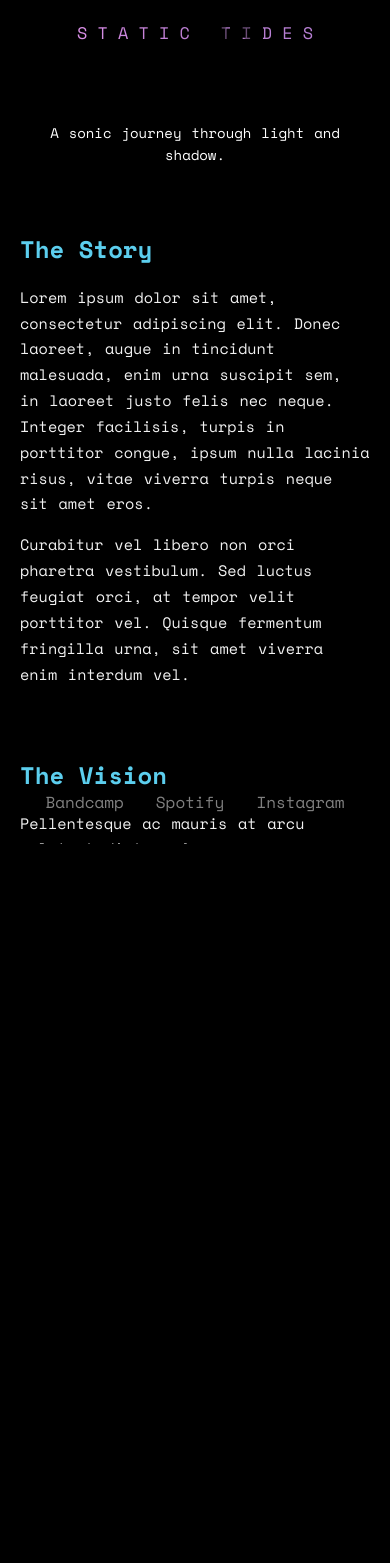
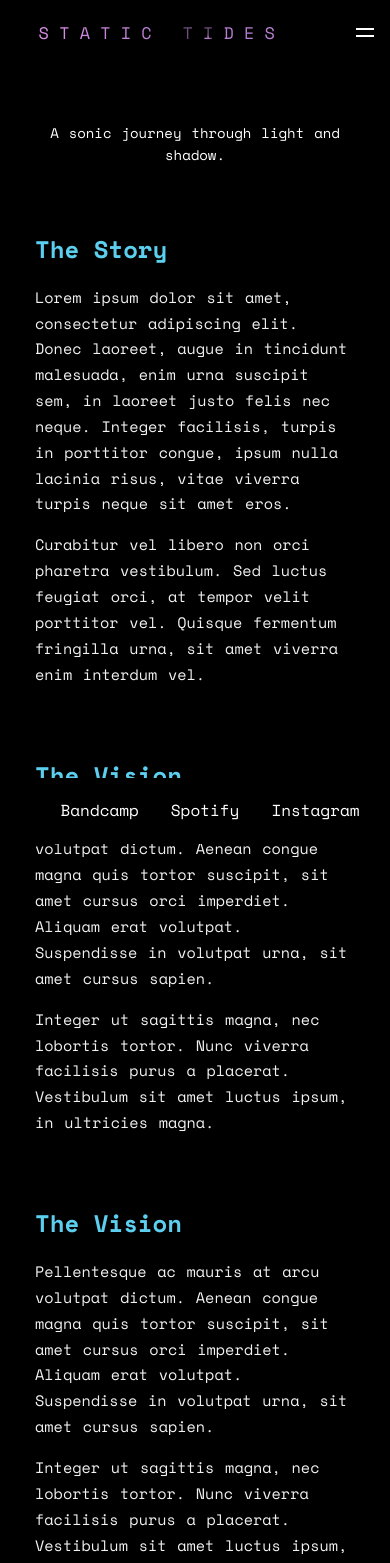
Before and after one commit to p-cottrell/static-tides, a React (Vite) app: page /about in a window 390 px wide. Shown: the top 1563 px of the page. Before the commit the page ends 844 px from the top, so only its background shows below. Built offline with nearby package versions, Linux system fonts and the light colour scheme.

Commit message:
made changes to the header, added a hamburger menu and stamped out a few bugs

```diff
--- a/package.json
+++ b/package.json
@@ -8,6 +8,7 @@
     "@testing-library/jest-dom": "^4.2.4",
     "@testing-library/react": "^9.5.0",
     "@testing-library/user-event": "^7.2.1",
+    "hamburger-react": "^2.5.2",
     "react": "^18.3.1",
     "react-dom": "^18.3.1",
     "react-icons": "^5.5.0",
--- a/src/components/footer/footer.css
+++ b/src/components/footer/footer.css
@@ -1,15 +1,15 @@
 /* Footer wrapper — always at bottom center */
 .site-footer {
   position: fixed;
-  bottom: 10px;
-  left: 50%;
-  transform: translateX(-50%);
+  left: 0;
+  bottom: 0;
+  transform: none;
   width: 100%;
-  max-width: 100%;
+  max-width: vw100;
   text-align: center;
   z-index: 9999;
-  background: transparent;
-  padding: 0.5rem 0;
+  background: #000;
+  padding: 20px 0 20px 0;
 }
 
 /* Inner content */
@@ -45,6 +45,6 @@
 
 @media (max-width: 768px) {
   .site-footer {
-    bottom: 20px;
+    bottom: 0;
   }
 }
--- a/src/components/header/Header.jsx
+++ b/src/components/header/Header.jsx
@@ -1,16 +1,59 @@
-import React from "react";
 import "./header.css";
 import { Link } from "react-router-dom";
+import React, { useState } from "react";
+import { Pivot as Hamburger } from "hamburger-react";
+import { CSSTransition } from "react-transition-group";
+import useMediaQuery from "../../hooks/useMediaQuery";
 
 const Header = () => {
+  const [isOpen, setIsOpen] = useState(false);
+  const isPhone = useMediaQuery("(max-width: 767px)");
+
+  const handleToggle = () => {
+    setIsOpen(!isOpen);
+  };
+
+
   return (
-    <>
-    <div className="title-container">
+    <header className="header-container">
       <Link to="/" className="title-link">
-        <h1 className="title">S T A T I C &nbsp; T I D E S</h1>
-      </Link>
-    </div>
-    </>
+          <h1 className="title">S T A T I C &nbsp; T I D E S</h1>
+        </Link>
+        <div className="hamburger-button">
+          <div>
+                <Hamburger
+                  size = {isPhone ? 18 : 24}
+                  toggled={isOpen}
+                  toggle={setIsOpen}
+                  />
+                {isOpen && (
+                <div className="menu">
+                  <div className="hamburger-button">
+                    <Hamburger
+                      size={isPhone ? 18 : 24}
+                      toggled={isOpen}
+                      toggle={setIsOpen}
+                    />
+                  </div>
+                  <nav className="menu-item-wrapper">
+                    <li className="menu-item ">
+                    <Link  onClick={handleToggle} to="/">home</Link>
+                    </li>
+                    <li className="menu-item">
+                      <Link  onClick={handleToggle} to="/music" > music</Link>
+                    </li>
+                    <li className="menu-item">
+                    <Link onClick={handleToggle} to="/about" >about</Link>
+                    </li>
+                    <li className="menu-item">
+                    <Link onClick={handleToggle} to="/contact" > contact</Link>
+                    </li>
+                  </nav>
+                </div>
+              )}
+              </div>
+        </div>
+    </header>
   );
 };
 
--- a/src/components/header/header.css
+++ b/src/components/header/header.css
@@ -1,13 +1,12 @@
-/* The overlay bar, centered */
-.title-container {
-  position: absolute;
-  top: 25px;
+.header-container {
+  position: fixed;
   left: 0;
   right: 0;
   display: flex;
   justify-content: center;
   z-index: 10;
-  pointer-events: none;
+  background: #000;
+  padding: 25px 0 25px 0;
 }
 
 
@@ -20,8 +19,9 @@
 .title {
   white-space: nowrap;
   line-height: 1;
-  font-size: clamp(1.25rem, 6vw, 3rem);
+  font-size: 3em;
   margin: 0;
+  width: 100%;
   color: transparent;
   background-image: url('../../img/title-bg.png');
   background-size: 300%;
@@ -32,15 +32,130 @@
   animation: animate-background 5s infinite alternate ease;
 }
 
+.hamburger-button {
+  position: fixed;
+  top: 1.6rem;
+  right: 1rem;
+  z-index: 9999;
+  cursor: pointer;
+  margin: 0;
+}
 
+.menu {
+  position: fixed;
+  inset: 0;
+  top: 0;
+  left: 0;
+  width: 100vw;
+  height: 100vh;
+  background-color:  #000;
+  z-index: 1000;
+  display: flex;
+  justify-content: center;
+  align-items: center;
+}
+
+.menu-item-wrapper {
+  list-style: none;
+  margin: 0;
+  padding: 0;
+  display: flex;
+  flex-direction: column;
+  align-items: end;
+  gap: 3rem;
+  padding-top: 20vh;
+  padding-bottom: 20vh;
+}
+
+
+.menu-item {
+  position: relative;
+  display: block;
+  line-height: 1.1;
+  font-size: 5rem;
+  letter-spacing: 0.02em;
+  left: 10px
+}
+
+
+.menu-item a {
+  display: inline-block;
+  padding: .25rem .5rem;
+  color: #fff;
+  text-decoration: none;
+  transition: color 220ms ease;
+  outline: none;
+}
+
+
+.menu-item a::after {
+  content: "";
+  position: absolute;
+  left: 0;
+  right: 0;
+  margin: 0 auto;
+  bottom: -6px;
+  height: 2px;
+  width: 0%;
+  background: linear-gradient(90deg, var(--clr-accent), var(--clr-accent-alt));
+  transition: width 260ms cubic-bezier(.2,.6,.2,1);
+}
+
+
+.menu-item a:hover,
+.menu-item a:focus-visible {
+  color: #fdf;
+}
+.menu-item a:hover::after,
+.menu-item a:focus-visible::after {
+  width: 100%;
+}
+
+
+.menu-item a:focus-visible {
+  outline: 2px solid #000;
+  outline-offset: 3px;
+  border-radius: 6px;
+}
+
+
+.menu-item {
+  opacity: 0;
+  transform: translateY(8px);
+  animation: menu-fade-up 320ms ease forwards;
+}
+.menu-item:nth-child(1) { animation-delay: 40ms; }
+.menu-item:nth-child(2) { animation-delay: 90ms; }
+.menu-item:nth-child(3) { animation-delay: 140ms; }
+.menu-item:nth-child(4) { animation-delay: 190ms; }
+
+@keyframes menu-fade-up {
+  to { opacity: 1; transform: translateY(0); }
+}
 
 
 @media (max-width: 768px) {
   .title {
     font-size: 1.2em;
+    margin-left: 10%;
+  }
+  .header-container {
+  justify-content: space-between
+  }
+  .hamburger-button {
+  top: .5rem;
+  right: 1rem;
+  }
+  .menu-item-wrapper { gap: 2rem; }
+  .menu-item a { padding: .35rem .6rem; }
 
-  }
+  .menu-item {
+  font-size: 3rem;
 }
+}
+
+
+
 
 @keyframes animate-background {
   0%   { background-position: 0 50%; }
--- a/src/pages/about/About.jsx
+++ b/src/pages/about/About.jsx
@@ -6,7 +6,6 @@ export const About = () => {
   return (
     <main className="about">
       <section className="about-hero">
-        {/*<h1 className="about-title">about</h1>*/}
         <p className="about-title">
           A sonic journey through light and shadow.
         </p>
@@ -42,11 +41,22 @@ export const About = () => {
             ultricies magna.
           </p>
         </div>
+
+
+        <div className="about-text">
+          <h2 className="about-heading">The Vision</h2>
+          <p>
+            Pellentesque ac mauris at arcu volutpat dictum. Aenean congue magna
+            quis tortor suscipit, sit amet cursus orci imperdiet. Aliquam erat
+            volutpat. Suspendisse in volutpat urna, sit amet cursus sapien.
+          </p>
+          <p>
+            Integer ut sagittis magna, nec lobortis tortor. Nunc viverra
+            facilisis purus a placerat. Vestibulum sit amet luctus ipsum, in
+            ultricies magna.
+          </p>
+        </div>
       </section>
-
-      <div className="about-planets">
-        <Planets />
-      </div>
     </main>
   );
 };
--- a/src/pages/about/about.css
+++ b/src/pages/about/about.css
@@ -1,4 +1,3 @@
-/* ==== Layout shell ==== */
 .about {
   display: flex;
   flex-direction: column;
@@ -6,11 +5,9 @@
   justify-content: start;
   min-height: 100dvh;
   padding: clamp(2rem, 5vw, 4rem) 1.25rem;
-  overflow-x: hidden;
 }
 
 
-/* ==== Hero section ==== */
 .about-hero {
   text-align: center;
   margin-bottom: clamp(2rem, 6vw, 4rem);
@@ -24,13 +21,13 @@
   font-size: 1em;
 }
 
-/* ==== Content blocks ==== */
 .about-content {
   position: relative;
   top: 100px;
   display: grid;
   gap: clamp(2rem, 5vw, 4rem);
   width: min(100%, 900px);
+  margin-bottom: 200px;
 }
 
 .about-text {
@@ -45,15 +42,7 @@
   margin-bottom: 0.5rem;
 }
 
-/* ==== Planet section ==== */
-.about-planets {
-  margin-top: clamp(3rem, 8vw, 6rem);
-  width: 100%;
-  display: flex;
-  justify-content: center;
-}
 
-/* ==== Responsive tweaks ==== */
 @media (max-width: 768px) {
   .about-text {
     font-size: 0.95rem;
--- a/src/pages/home/Home.css
+++ b/src/pages/home/Home.css
@@ -1,14 +1,12 @@
 .home-wrapper {
   position: relative;
-  min-height: 100vh;
-  min-height: 100dvh;
-  min-height: -webkit-fill-available;
+  height: 100vh;
   overflow: hidden;
 }
 
 .announcement {
   position: relative;
-  top: 150px;
+  top: 100px;
   text-align: center;
   margin: 0 10px 0 10px;
   font-size: 1em;
@@ -49,7 +47,7 @@
   animation: gradient-sweep 1s ease forwards;
 }
 
-/* sweep from left -> right */
+/* Smooth sweep from left -> right */
 @keyframes gradient-sweep {
   to { background-position: 100% 50%; }
 }
--- a/src/pages/music/Music.jsx
+++ b/src/pages/music/Music.jsx
@@ -18,10 +18,10 @@ export const Music = () => {
           />
           <figcaption className="music-credits">
             <ul className="music-credits-list">
-              <li>Cover photography — Ellie Cottrell</li>
-              <li>Written & produced — Paul Cottrell</li>
-              <li>Mastering — Al "Alien" Smith</li>
-              <li>© Paul Cottrell</li>
+              <li>Cover photography - Ellie Cottrell</li>
+              <li>Written & produced - Paul Cottrell</li>
+              <li>Mastering - Al "Alien" Smith</li>
+              <li>Copyright - Paul Cottrell</li>
             </ul>
           </figcaption>
         </figure>
--- a/src/pages/music/music.css
+++ b/src/pages/music/music.css
@@ -47,7 +47,7 @@
   padding: 0;
   margin: clamp(12px, 2vw, 20px) 0 0 0;
   display: grid;
-  gap: 0.5rem;
-  font-size: clamp(0.9rem, 0.6vw + 0.8rem, .75rem);
+  gap: 0.75rem;
+  font-size: .75rem;
   opacity: 0.95;
 }
--- a/src/styles/app.css
+++ b/src/styles/app.css
@@ -5,8 +5,9 @@
   --clr-accent: #cc83d4;
   --clr-accent-alt: #61dafb;
   --ff-space_mono: "Space Mono", monospace;
-  --fs-logo: 5em;
-  --fs-img: 15em;
+  --header-h: 98px;
+  --footer-h: 65px;
+
   --fs-h1: 4.5rem;
   --fs-h2: 2.5rem;
   --fs-h3: 1.5rem;
@@ -17,8 +18,6 @@
 
 @media (max-width: 800px) {
   :root {
-    --fs-logo: 4em;
-    --fs-img: 10em;
     --fs-h1: 3rem;
     --fs-h2: 2rem;
     --fs-h3: 1.25rem;
@@ -28,6 +27,7 @@
   }
 }
 
+
 *,
 *::before,
 *::after {
@@ -36,10 +36,15 @@
 
 html, body {
   height: -webkit-fill-available;
+  height: 100%;
+  margin: 0;
+  -webkit-overflow-scrolling: touch
 }
 
 html {
   scroll-behavior: smooth;
+  scrollbar-gutter: stable both-edges;
+
 }
 
 body {
@@ -52,20 +57,6 @@ body {
   font-size: var(--fs-body);
 }
 
-footer {
-  text-align: center;
-  opacity: 0.5;
-}
-
-button {
-  margin: 0;
-  padding: 0;
-  border: 0;
-  outline: 0;
-  display: inline-block;
-  background: none;
-  cursor: pointer;
-}
 
 h1 {
   font-size: var(--fs-h1);
@@ -86,20 +77,11 @@ p {
 }
 
 
-/* TRANSITION CSS*/
 .page-container {
-  position: relative;
-  min-height: 100vh;
-  overflow: hidden;
+  min-height: calc(100svh - var(--header-h) - var(--footer-h));
 }
 
-
-.route-wrapper {
-  position: absolute;
-  width: 100%;
-  will-change: opacity, transform, filter;
-}
-
+/* TRANSITION CSS*/
 
 .route-enter {
   opacity: 0;
@@ -132,6 +114,15 @@ p {
     filter var(--route-ms, 520ms) ease;
 }
 
+.route-enter,
+.route-exit-active {
+  will-change: transform, opacity, filter;
+  contain: paint;
+  transform: translateZ(0);
+  backface-visibility: hidden;
+  -webkit-font-smoothing: antialiased;
+}
+
 @media (max-width: 767px) {
   .route-enter-active,
   .route-exit-active {
```
Also changed, not shown: 1 other file (tests, documents, lock files or other folders).
